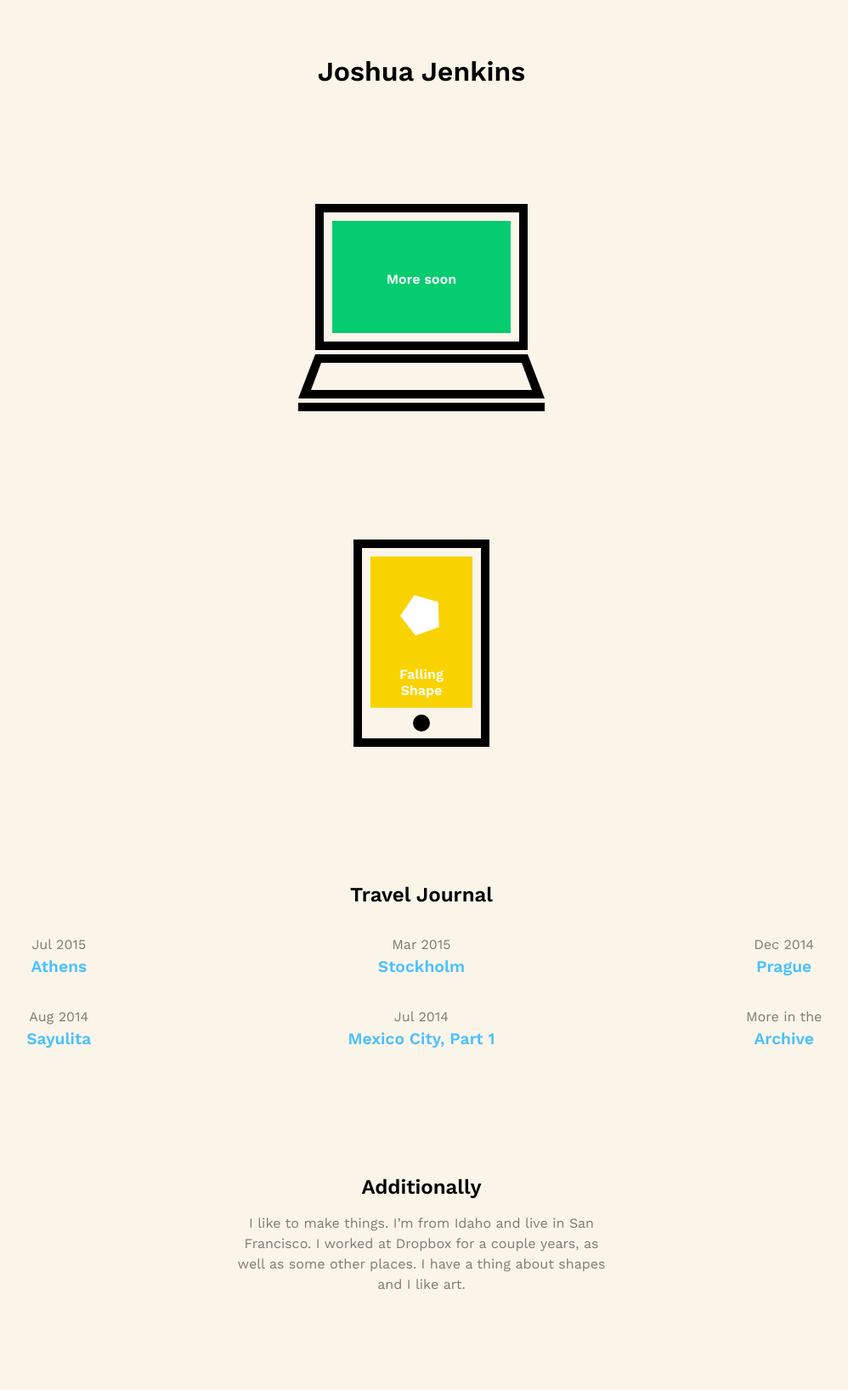
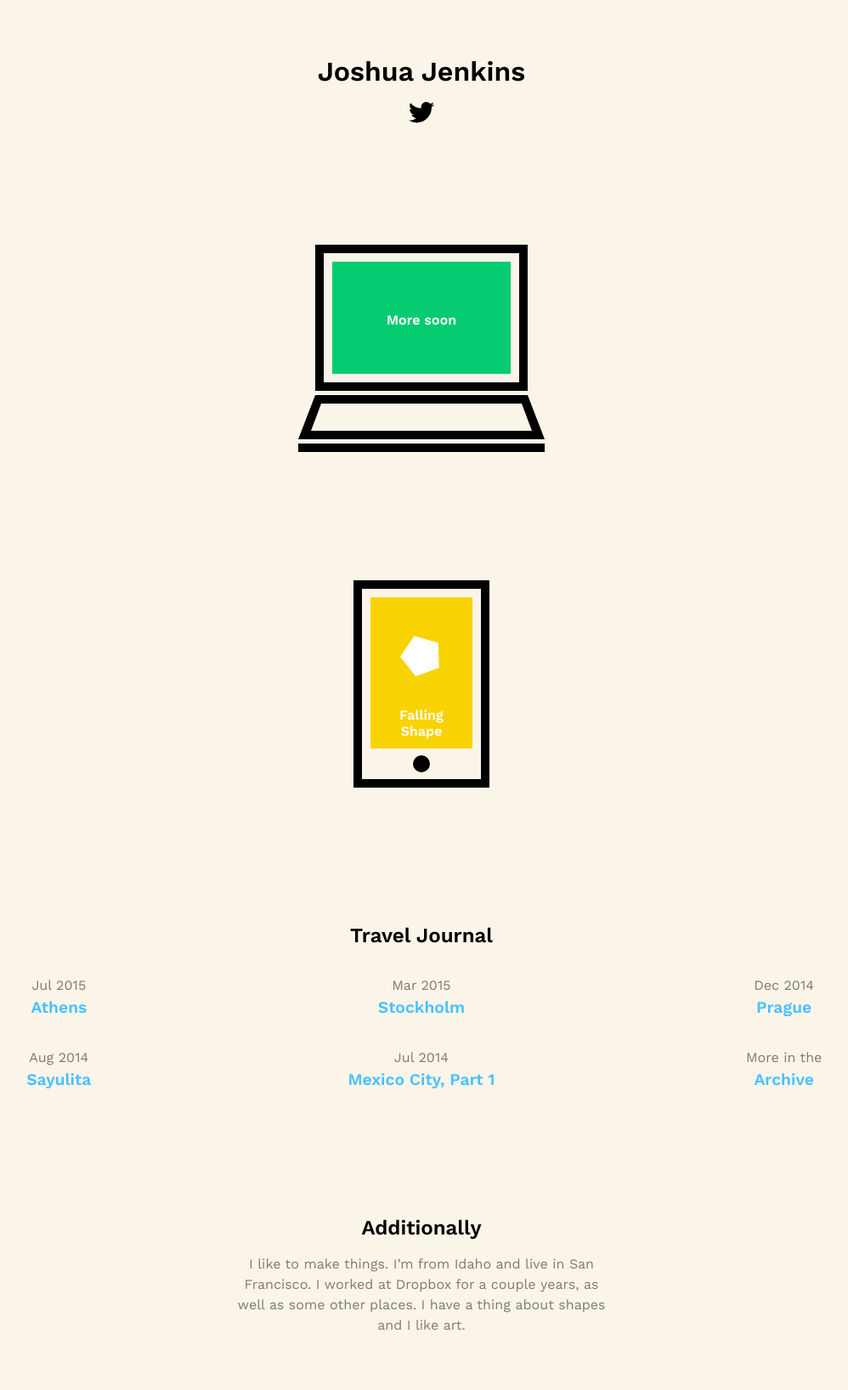
Before and after one commit to joshuajenkins/joshuajenkins.github.io, a Jekyll site: the page built from index.html, in a window 1280 px wide. Shown: the whole page at 85% size, without its empty margins (144-1142 px from the left). Built offline with Jekyll 4.4.1, drawn with Linux system fonts in a browser that asks for light colours; before the commit the page ends 1588 px from its top, so only the background shows below that.

Commit message:
Lazy twitter logo

```diff
--- a/index.html
+++ b/index.html
@@ -4,7 +4,10 @@ layout: new
 
 ---
 
-<h1 class="center p0 m4">Joshua Jenkins</h1>
+<h1 class="center p0 mt4 mb2">Joshua Jenkins</h1>
+<div class="twitter-link center mb4">
+  <a href="http://twitter.com/joshuajenkins"><img src="/img/twitter-logo.svg"></a>
+</div>
 
 <div class="clearfix px1">
   <div class="border-box p1">
```
Also changed, not shown: img/twitter-logo.svg (added).
